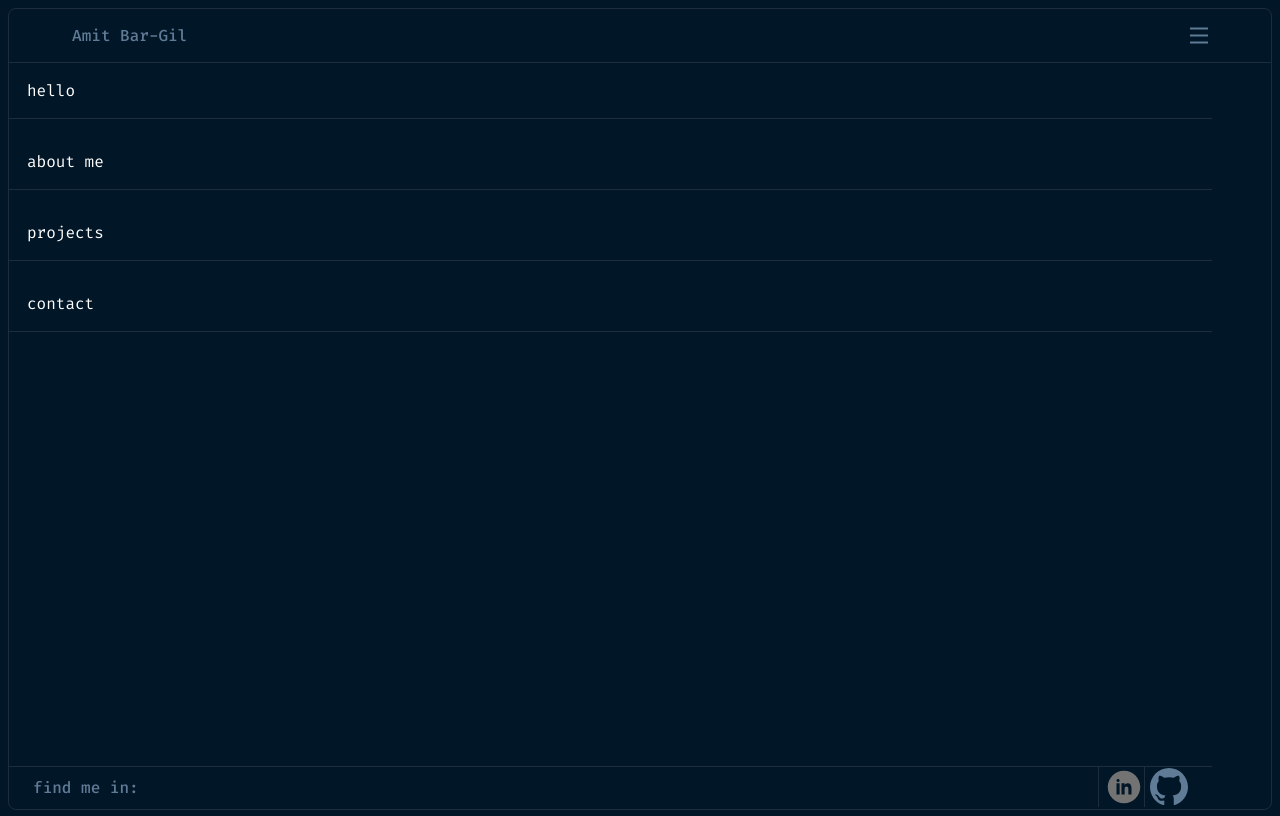
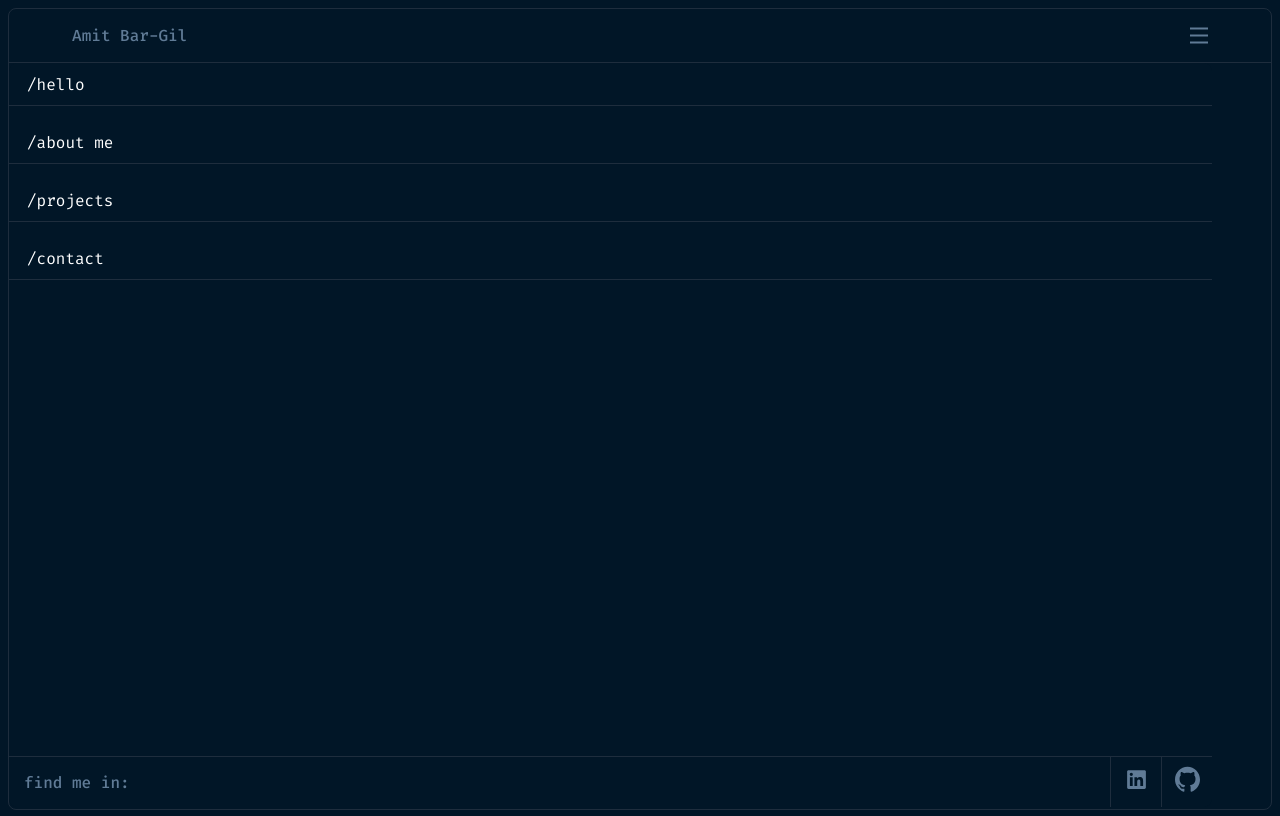
Before and after one commit to AmitGit217/portfolio, a React (Create React App) app: page / in a window 1280 px wide. Both pictures are taken after a click on the picture 1198 px from the left and 35 px from the top of the page. Built offline with nearby package versions, Linux system fonts and the light colour scheme.

Commit message:
style: social links

```diff
--- a/src/blocks/menu.css
+++ b/src/blocks/menu.css
@@ -32,7 +32,9 @@
     font-weight: 400;
     font-size: 16px;
     border-bottom: 1px solid #1e2d3d;
-    padding: 17px 0 17px 0;
+    height: 42px;
+    display: flex;
+    align-items: center;
     cursor: pointer;
     transition: 0.3s;
 }
@@ -44,8 +46,7 @@
     border-top: 1px solid #1e2d3d;
     display: flex;
     justify-content: space-between;
-    padding: 0 2% 0 2%;
-    height: 40px;
+    height: 50px;
 }
 .menu__footer-caption {
     font-weight: 450;
@@ -53,16 +54,27 @@
     line-height: 21px;
     color: #607b96;
     align-self: center;
+    text-indent: 15px;
     margin: 0;
 }
 
 .menu__social {
     border-left: 1px solid #1e2d3d;
-    transition: 0.3s;
-    height: 100%;
-    padding-left: 5px;
+    display: flex;
+    align-items: center;
+    justify-content: center;
+    width: 50px;
 }
 
-.menu__social:hover {
+.menu__footer-links {
+    display: flex;
+}
+
+.menu__footer-image {
+    width: 25px;
+    transition: 0.3s;
+}
+
+.menu__footer-image:hover {
     opacity: 0.6;
 }
--- a/src/components/Menu.tsx
+++ b/src/components/Menu.tsx
@@ -7,36 +7,38 @@ function Menu(props: { showMenu: boolean }) {
     return (
         <div className={`menu ${props.showMenu && `menu_show`}`}>
             <nav className='menu__nav'>
-                <p className='menu__item'>hello</p>
-                <p className='menu__item'>about me</p>
-                <p className='menu__item'>projects</p>
-                <p className='menu__item'>contact</p>
+                <p className='menu__item'>/hello</p>
+                <p className='menu__item'>/about me</p>
+                <p className='menu__item'>/projects</p>
+                <p className='menu__item'>/contact</p>
             </nav>
             <div className='menu__footer'>
                 <p className='menu__footer-caption'>find me in: </p>
                 <div className='menu__footer-links'>
+                    <div className='menu__social'>
                         <a
                             href='https://www.linkedin.com/in/amitbg/'
                             target={"_blank"}
-                        rel='noreferrer'
-                        className='menu__link'>
+                            rel='noreferrer'>
                             <img
-                            className='menu__social menu__social_linkedin'
                                 src={linkedinIcon}
                                 alt='linkedin icon'
+                                className='menu__footer-image'
                             />
                         </a>
+                    </div>
+                    <div className='menu__social'>
                         <a
                             href='https://github.com/AmitGit217'
                             target={"_blank"}
-                        rel='noreferrer'
-                        className='menu__link'>
+                            rel='noreferrer'>
                             <img
-                            className='menu__social'
                                 src={githubIcon}
                                 alt='github icon'
+                                className='menu__footer-image'
                             />
                         </a>
+                    </div>
                 </div>
             </div>
         </div>
```
Also changed, not shown: src/assets/images/linkedin-social.svg. Lines whose indentation alone changed are shown as unchanged.
